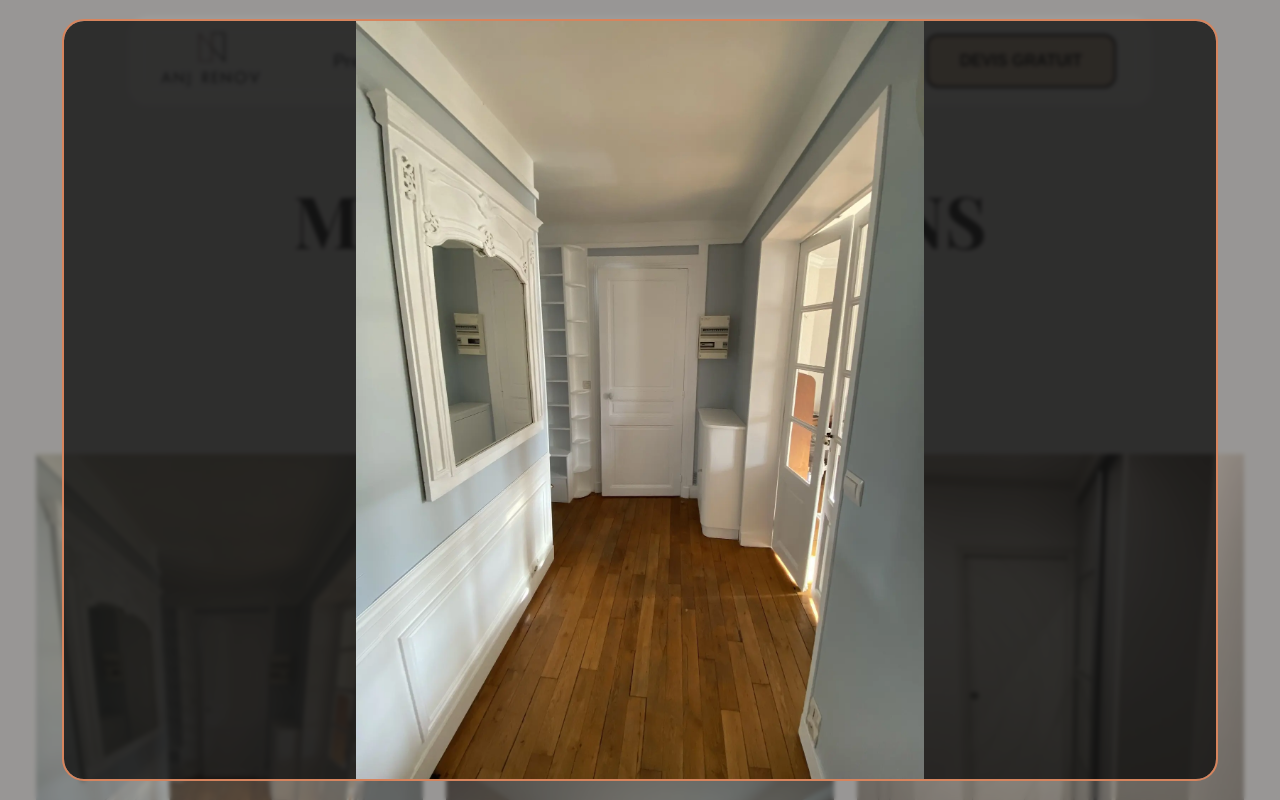
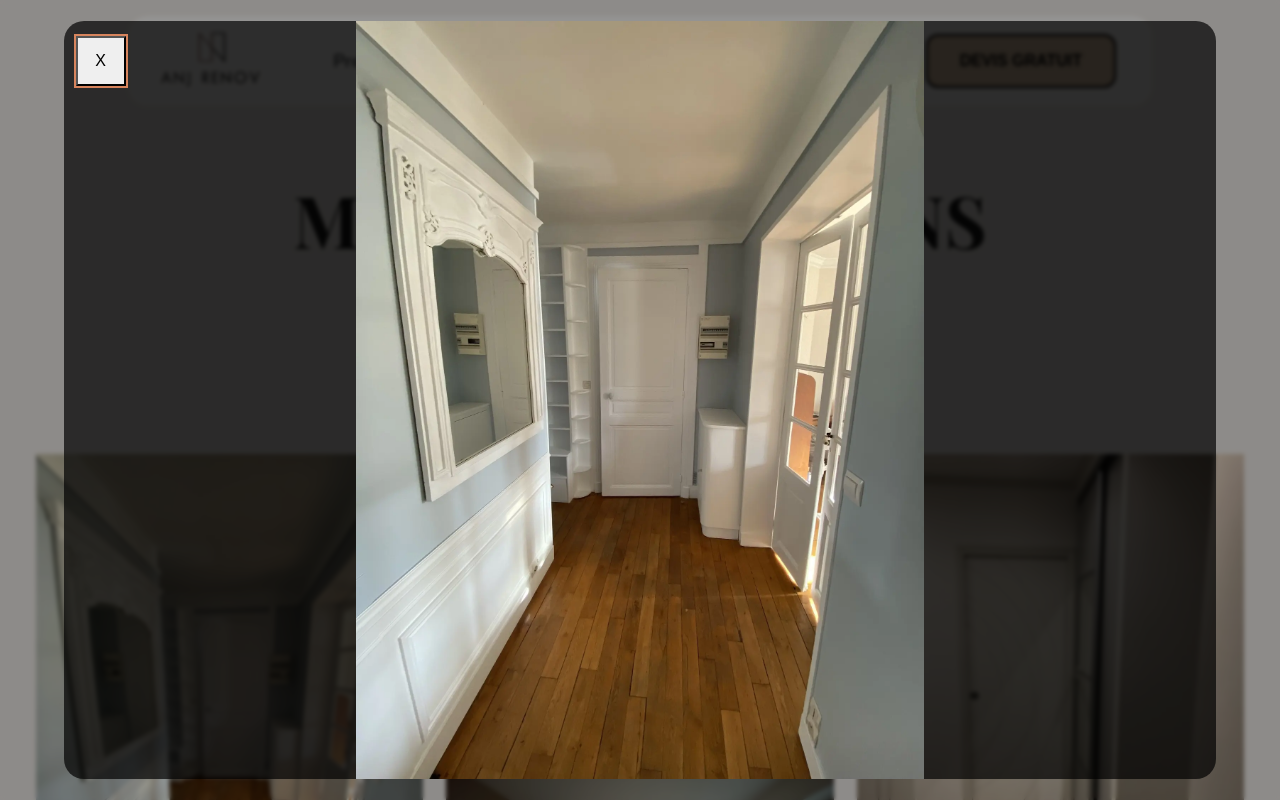
Before and after one commit to aurelienog/renov, a Next.js app: page /realisations in a window 1280 px wide. Both pictures are taken after a click on the item 229 px from the left and 719 px from the top of the page. Shown: the top 800 px of the page. Built offline with nearby package versions, Linux system fonts and the light colour scheme; a web font is replaced by a local one.

Commit message:
update slider, block scroll if open

```diff
--- /dev/null
+++ b/src/components/button-transparent/ButtonTransparent.tsx
@@ -0,0 +1,10 @@
+import { ButtonProps } from '@/lib/models/types'
+import React from 'react';
+
+function ButtonTransparent(props : ButtonProps) {
+  return (
+    <button {...props}/>
+  )
+}
+
+export default ButtonTransparent
--- a/src/components/contact-form/ContactForm.tsx
+++ b/src/components/contact-form/ContactForm.tsx
@@ -3,7 +3,7 @@ import React, { useState } from 'react';
 import { useForm } from 'react-hook-form';
 import { ContactFormData, ErrorResponse } from '@/lib/models/types';
 import styles from './styles.module.css';
-import Button from '../button/Button';
+import Button from '../button-cta/Button';
 import { sendMail } from '@/lib/actions/sendMailAction';
 import { useScrollToHash } from '@/lib/hooks/useScrollToHash';
 
--- a/src/components/modal-slider/ModalSlider.tsx
+++ b/src/components/modal-slider/ModalSlider.tsx
@@ -3,6 +3,7 @@ import { Project } from '@/lib/models/interfaces'
 import Image from 'next/image'
 import React, { useEffect, useRef } from 'react'
 import styles from './styles.module.css'
+import ButtonTransparent from '../button-transparent/ButtonTransparent'
 
 type Props = {
   project: Project | null
@@ -19,13 +20,15 @@ function ModalSlider({project, open, onClose}: Props) {
     if (!dialog) return
 
     if (open && project) {
-      if (!dialog.open) dialog.showModal()
+      if (!dialog.open) {
+        dialog.showModal();
+      }
     } else {
-      if (dialog.open) dialog.close()
+      if (dialog.open) dialog.close();
     }
 
-    const handleClose = () => onClose()
-    dialog.addEventListener('close', handleClose)
+    const handleClose = () => onClose();
+    dialog.addEventListener('close', handleClose);
     return () => dialog.removeEventListener('close', handleClose)
   }, [open, project, onClose])
 
@@ -33,8 +36,9 @@ function ModalSlider({project, open, onClose}: Props) {
 
 
   return (
-    <dialog ref={dialogRef} className={styles.dialog} style={{ width: '90vw', height: '95vh'}}>
-      <Image src={project.image} alt='' fill />
+    <dialog ref={dialogRef} className={styles.dialog} style={{ width: '90dvw', height: '95dvh'}}>
+      <ButtonTransparent onClick={onClose}>X</ButtonTransparent>
+      <Image src={project.image} alt={project.description} fill />
     </dialog>
   )
 }
--- a/src/components/modal-slider/styles.module.css
+++ b/src/components/modal-slider/styles.module.css
@@ -13,16 +13,27 @@
   }
 
   &::backdrop {
-    background-color: #5c5c5c94;
+    background-color: rgba(0, 0, 0, 0.4);
     backdrop-filter: blur(2px)
   }
 
   &[open] {
     opacity: 1;
+    pointer-events: auto;
 
     @starting-style {
       opacity: 0;
-      pointer-events: auto;
     }
   }
+
+  & button {
+    width: 50px;
+    aspect-ratio: 1/1;
+    border-radius: 50;
+    cursor: pointer;
+    position: relative;
+    top: 2%;
+    left: 1%;
+    z-index: 2;
+  }
 }
--- a/src/components/navigation-bar/NavigationBar.tsx
+++ b/src/components/navigation-bar/NavigationBar.tsx
@@ -1,7 +1,7 @@
 import React, { JSX, useCallback, useEffect, useRef, useState } from 'react';
 import styles from './styles.module.css';
 import Link from "next/link";
-import Button from '../button/Button';
+import Button from '../button-cta/Button';
 import HamburgerMenu from '../hamburger-menu/HamburgerMenu';
 import Image, { StaticImageData } from "next/image";
 
--- a/src/components/projects-gallery/ProjectsGalleryWrapper.tsx
+++ b/src/components/projects-gallery/ProjectsGalleryWrapper.tsx
@@ -1,5 +1,5 @@
 'use client'
-import React, { useCallback, useState } from 'react';
+import React, { useCallback, useEffect, useState } from 'react';
 import GalleryGrid from '@/components/projects-gallery/GalleryGrid';
 import { Project } from '@/lib/models/interfaces';
 import ModalSlider from '../modal-slider/ModalSlider';
@@ -7,6 +7,18 @@ import ModalSlider from '../modal-slider/ModalSlider';
 function ProjectsGalleryWrapper({ projects }: { projects : Project[]}) {
   const [selectedProject, setSelectedProject] = useState<Project | null>(null)
   const [isOpen, setIsOpen] = useState(false)
+
+  useEffect(() => {
+  if (isOpen) {
+    document.body.style.overflow = 'hidden';
+  } else {
+    document.body.style.overflow = 'unset';
+  }
+
+  return () => {
+    document.body.style.overflow = 'unset';
+  };
+}, [isOpen]);
 
   const handleItemClick = useCallback((project: Project) => {
     setSelectedProject(project)
--- a/src/components/services-list/ServicesList.tsx
+++ b/src/components/services-list/ServicesList.tsx
@@ -4,7 +4,7 @@ import { DetailedService } from '@/lib/models/interfaces'
 import Image from 'next/image';
 import React, { JSX } from 'react';
 import styles from './styles.module.css';
-import Button from '../button/Button';
+import Button from '../button-cta/Button';
 import { useOpenDetails } from '@/lib/hooks/useOpenDetails';
 import Link from 'next/link';
 
--- a/src/components/slider/SliderWrapper.tsx
+++ b/src/components/slider/SliderWrapper.tsx
@@ -4,7 +4,7 @@ import { useInView, useScroll, useTransform } from 'framer-motion';
 import ParallaxCard from '../parallax-card/ParallaxCard';
 import { StaticImageData } from 'next/image';
 import Link from 'next/link';
-import Button from '../button/Button';
+import Button from '../button-cta/Button';
 
 function SliderWrapper({lastProjects}: {lastProjects: StaticImageData[]}) {
   const scrollRef= useRef(null);
--- a/src/sections-home/hero-section/HeroSection.tsx
+++ b/src/sections-home/hero-section/HeroSection.tsx
@@ -1,6 +1,6 @@
 import React, { JSX } from 'react';
 import styles from './styles.module.css';
-import Button from '@/components/button/Button';
+import Button from '@/components/button-cta/Button';
 import BackgroundImage from "@/components/background-image/BackgroundImage";
 import heroImage from '../../../public/assets/images/hero.webp';
 import Link from 'next/link';
--- a/src/sections-home/how-it-works-section/HowItWorksSection.tsx
+++ b/src/sections-home/how-it-works-section/HowItWorksSection.tsx
@@ -4,7 +4,7 @@ import { workSteps } from '../../data/data';
 import TimelineWrapper from '@/components/timeline/timeline-wrapper/TimelineWrapper';
 import Loader from '../../app/(root)/loading';
 import Link from 'next/link';
-import Button from '@/components/button/Button';
+import Button from '@/components/button-cta/Button';
 
 function HowItWorksSection(): JSX.Element {
 
```
Also changed, not shown: src/components/button-cta/Button.tsx (renamed from src/components/button/Button.tsx), src/components/button-cta/styles.module.css (renamed from src/components/button/styles.module.css).
